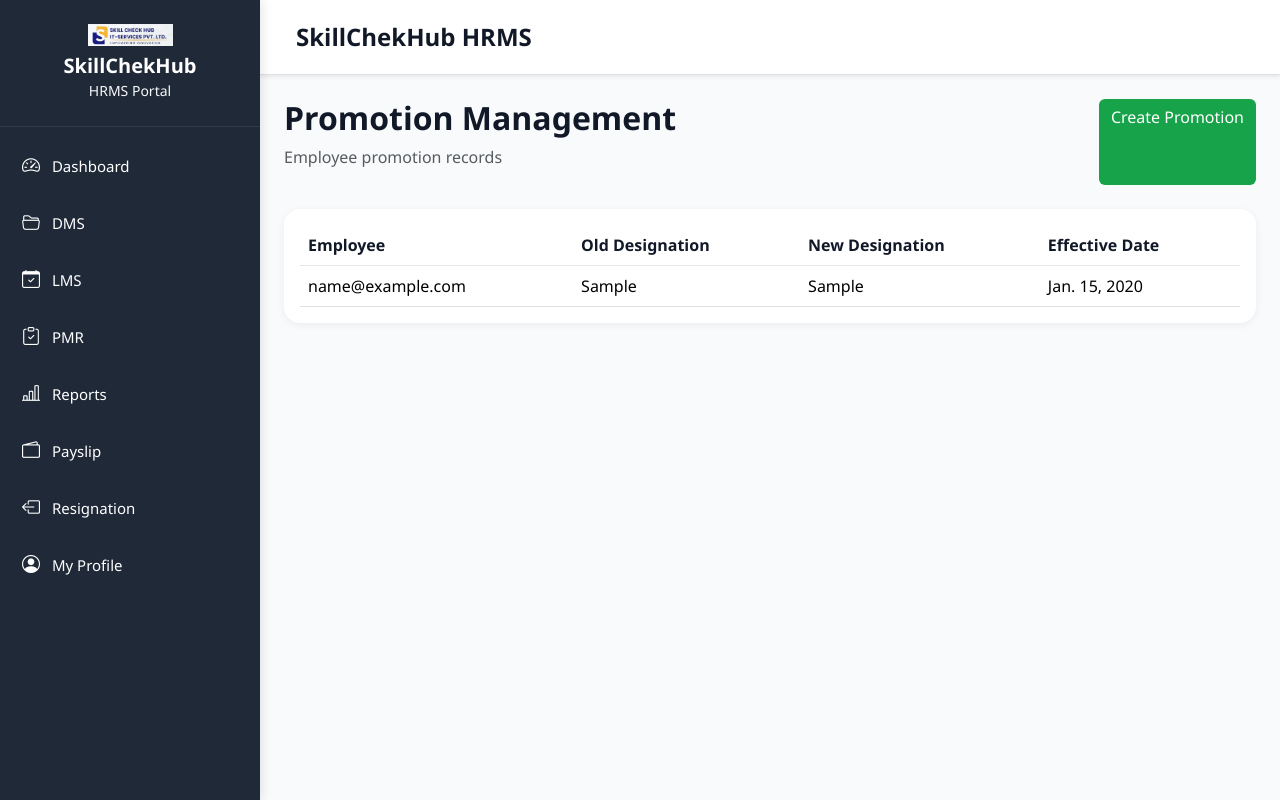
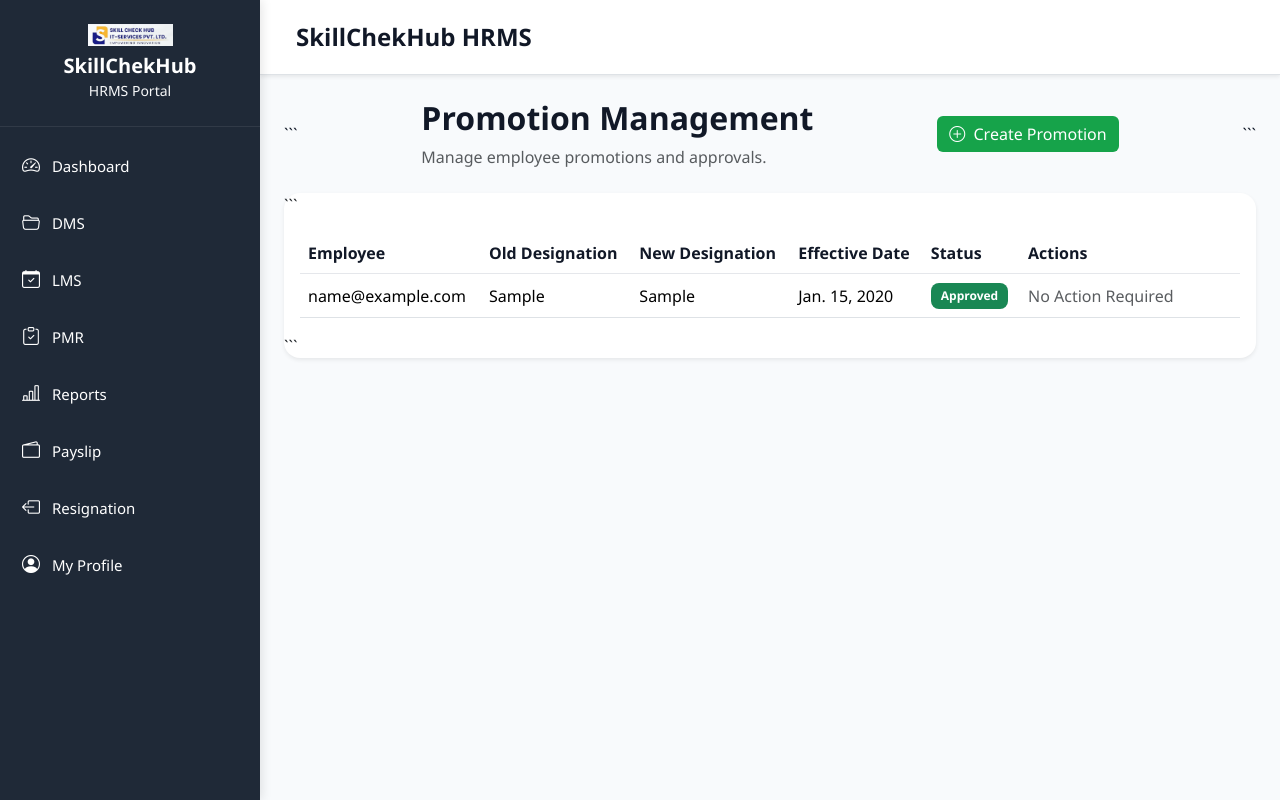
Before and after one commit to rahul4018/ABC-HRMS-Portal, a Django app: page /promotions/ in a window 1280 px wide. Run offline with Django 5.2, Linux system fonts and the light colour scheme; tables that the repository leaves empty hold one stand-in row (values such as "Sample post").

Commit message:
Implemented promotion approval workflow

````diff
--- a/promotions/models.py
+++ b/promotions/models.py
@@ -4,6 +4,16 @@ from apps.employees.models import Employee
 
 
 class Promotion(models.Model):
+
+    STATUS_CHOICES = [
+
+        ('PENDING', 'Pending'),
+
+        ('APPROVED', 'Approved'),
+
+        ('REJECTED', 'Rejected'),
+
+    ]
 
     employee = models.ForeignKey(
         Employee,
@@ -25,10 +35,32 @@ class Promotion(models.Model):
         null=True
     )
 
+    status = models.CharField(
+        max_length=20,
+        choices=STATUS_CHOICES,
+        default='PENDING'
+    )
+
     created_at = models.DateTimeField(
         auto_now_add=True
     )
 
+    updated_at = models.DateTimeField(
+        auto_now=True
+    )
+
+    class Meta:
+
+        ordering = ['-created_at']
+
+        verbose_name = "Promotion"
+
+        verbose_name_plural = "Promotions"
+
     def __str__(self):
 
-        return f"{self.employee} - {self.new_designation}"
+        return (
+            f"{self.employee.employee_id} - "
+            f"{self.employee.user.email} - "
+            f"{self.new_designation}"
+        )
--- a/promotions/urls.py
+++ b/promotions/urls.py
@@ -2,7 +2,9 @@ from django.urls import path
 
 from .views import (
     promotion_list,
-    create_promotion
+    create_promotion,
+    approve_promotion,
+    reject_promotion,
 )
 
 urlpatterns = [
@@ -19,4 +21,16 @@ urlpatterns = [
         name='create_promotion'
     ),
 
+    path(
+        '<int:pk>/approve/',
+        approve_promotion,
+        name='approve_promotion'
+    ),
+
+    path(
+        '<int:pk>/reject/',
+        reject_promotion,
+        name='reject_promotion'
+    ),
+
 ]
--- a/promotions/views.py
+++ b/promotions/views.py
@@ -1,5 +1,11 @@
-from django.shortcuts import render, redirect
+from django.shortcuts import (
+    render,
+    redirect,
+    get_object_or_404
+)
+
 from apps.employees.models import Employee
+
 from .models import Promotion
 
 
@@ -29,13 +35,23 @@ def create_promotion(request):
 
         Promotion.objects.create(
             employee=employee,
-            old_designation=request.POST.get('old_designation'),
-            new_designation=request.POST.get('new_designation'),
-            effective_date=request.POST.get('effective_date'),
-            remarks=request.POST.get('remarks')
+            old_designation=request.POST.get(
+                'old_designation'
+            ),
+            new_designation=request.POST.get(
+                'new_designation'
+            ),
+            effective_date=request.POST.get(
+                'effective_date'
+            ),
+            remarks=request.POST.get(
+                'remarks'
+            )
         )
 
-        return redirect('promotion_list')
+        return redirect(
+            'promotion_list'
+        )
 
     employees = Employee.objects.all()
 
@@ -46,3 +62,41 @@ def create_promotion(request):
             'employees': employees
         }
     )
+
+
+def approve_promotion(
+    request,
+    pk
+):
+
+    promotion = get_object_or_404(
+        Promotion,
+        pk=pk
+    )
+
+    promotion.status = 'APPROVED'
+
+    promotion.save()
+
+    return redirect(
+        'promotion_list'
+    )
+
+
+def reject_promotion(
+    request,
+    pk
+):
+
+    promotion = get_object_or_404(
+        Promotion,
+        pk=pk
+    )
+
+    promotion.status = 'REJECTED'
+
+    promotion.save()
+
+    return redirect(
+        'promotion_list'
+    )
--- a/templates/promotions/list.html
+++ b/templates/promotions/list.html
@@ -2,34 +2,38 @@
 
 {% block content %}
 
-<div class="d-flex justify-content-between mb-4">
+<div class="d-flex justify-content-between align-items-center mb-4">
 
+```
 <div>
 
     <h2 class="fw-bold">
         Promotion Management
     </h2>
 
-        <p class="text-muted">
-            Employee promotion records
+    <p class="text-muted mb-0">
+        Manage employee promotions and approvals.
     </p>
 
 </div>
 
-    <a href="/promotions/create/"
+<a href="{% url 'create_promotion' %}"
    class="btn btn-success">
 
+    <i class="bi bi-plus-circle me-1"></i>
     Create Promotion
 
 </a>
+```
 
 </div>
 
-<div class="card">
+<div class="card border-0 shadow-sm">
 
+```
 <div class="card-body">
 
-        <table class="table">
+    <table class="table table-hover align-middle">
 
         <thead>
 
@@ -39,6 +43,8 @@
                 <th>Old Designation</th>
                 <th>New Designation</th>
                 <th>Effective Date</th>
+                <th>Status</th>
+                <th width="220">Actions</th>
 
             </tr>
 
@@ -74,16 +80,76 @@
 
                 </td>
 
+                <td>
+
+                    {% if promotion.status == 'APPROVED' %}
+
+                        <span class="badge bg-success">
+
+                            Approved
+
+                        </span>
+
+                    {% elif promotion.status == 'REJECTED' %}
+
+                        <span class="badge bg-danger">
+
+                            Rejected
+
+                        </span>
+
+                    {% else %}
+
+                        <span class="badge bg-warning text-dark">
+
+                            Pending
+
+                        </span>
+
+                    {% endif %}
+
+                </td>
+
+                <td>
+
+                    {% if promotion.status == 'PENDING' %}
+
+                    <a href="{% url 'approve_promotion' promotion.id %}"
+                       class="btn btn-success btn-sm">
+
+                        Approve
+
+                    </a>
+
+                    <a href="{% url 'reject_promotion' promotion.id %}"
+                       class="btn btn-danger btn-sm">
+
+                        Reject
+
+                    </a>
+
+                    {% else %}
+
+                    <span class="text-muted">
+
+                        No Action Required
+
+                    </span>
+
+                    {% endif %}
+
+                </td>
+
             </tr>
 
             {% empty %}
 
             <tr>
 
-                    <td colspan="4"
-                        class="text-center">
+                <td colspan="6"
+                    class="text-center py-4 text-muted">
 
-                        No promotions found
+                    No promotions found.
 
                 </td>
 
@@ -96,6 +162,7 @@
     </table>
 
 </div>
+```
 
 </div>
 
````
Also changed, not shown: promotions/migrations/0002_alter_promotion_options_promotion_status_and_more.py (added). Lines whose indentation alone changed are shown as unchanged.
